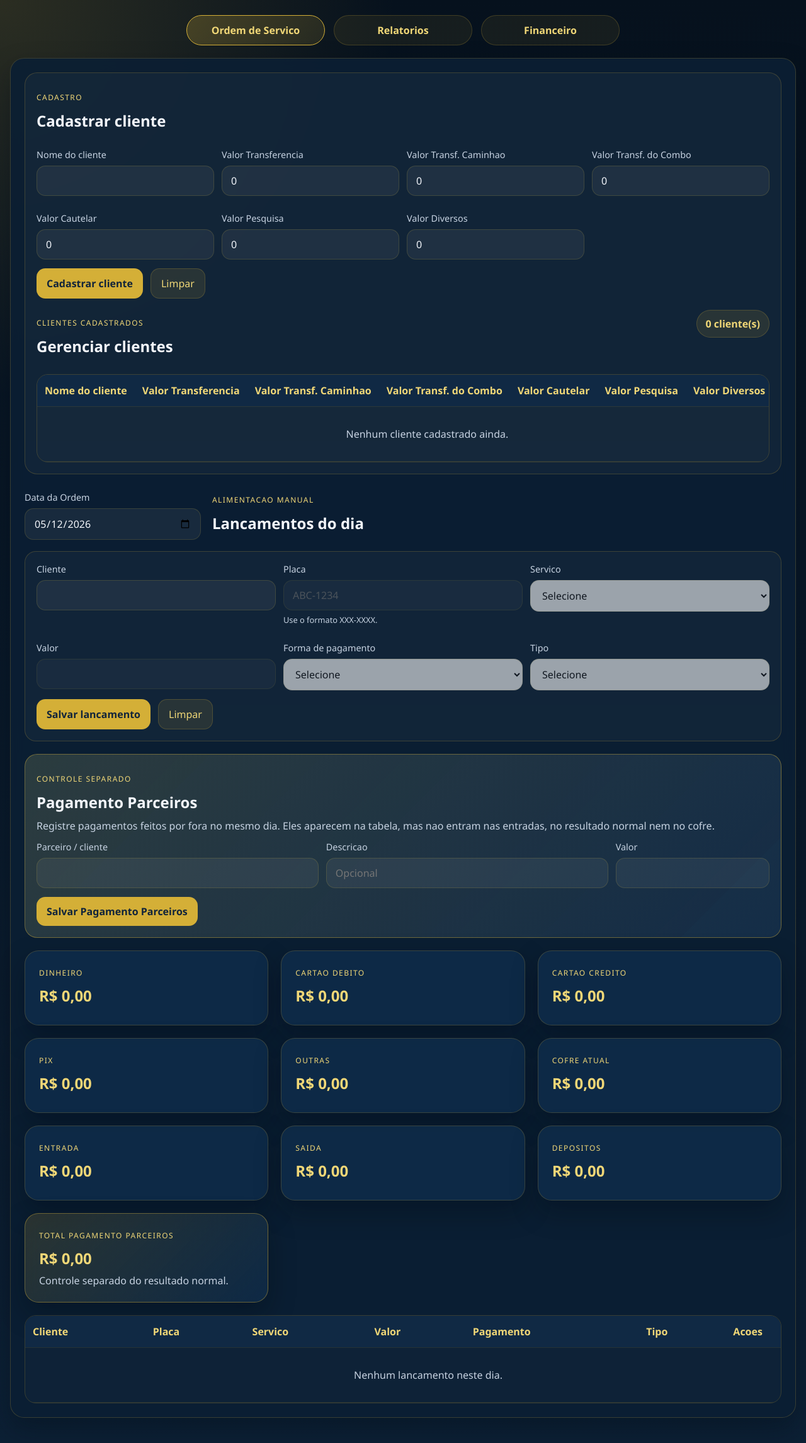
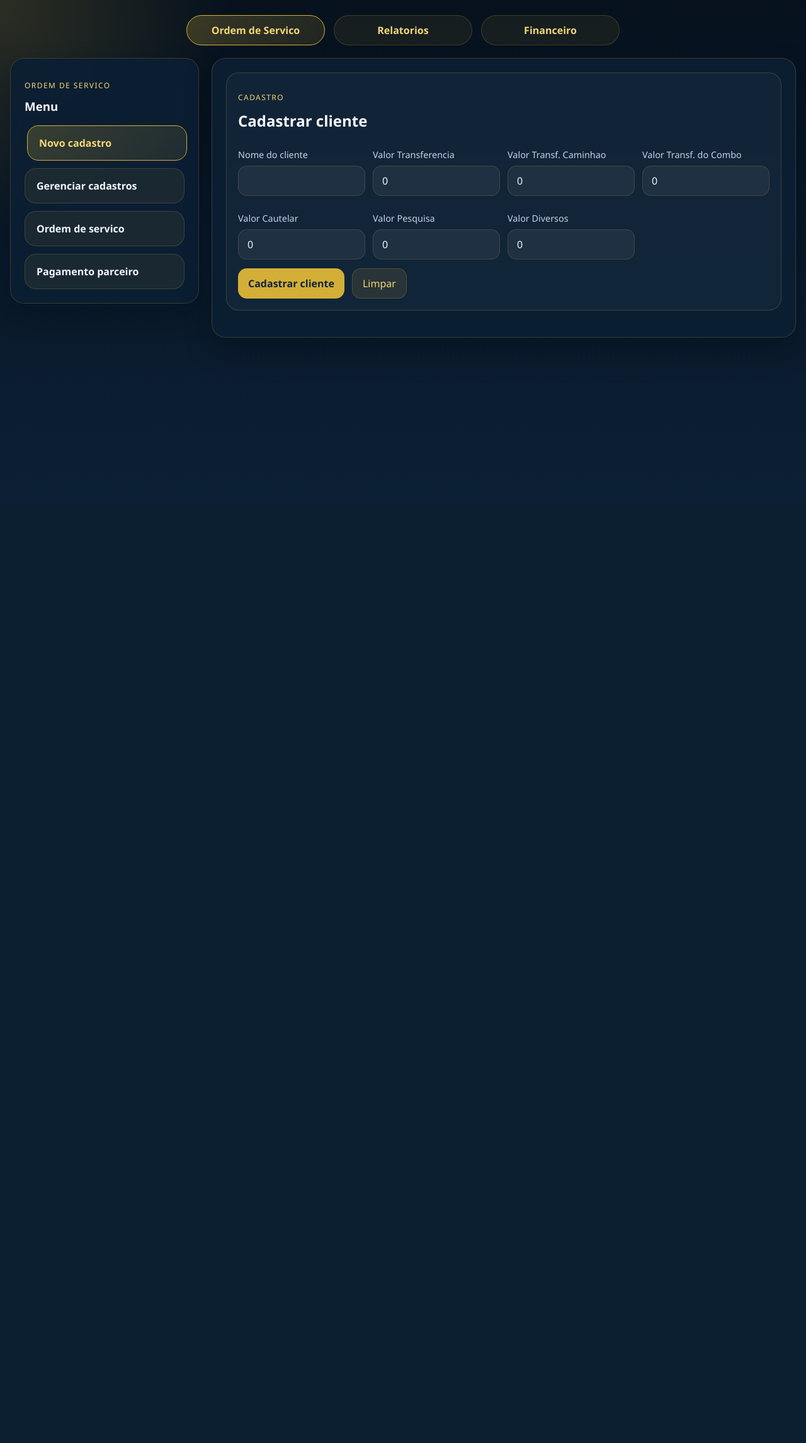
Before and after one commit to romanocmd0/pedido-ricardo, a Flask app: page /service-order in a window 1280 px wide. Shown: the whole page at 63% size. After the commit the page ends 536 px from the top, so only its background shows below. Run offline with Flask 3, Linux system fonts and the light colour scheme; the visitor is signed in with stand-in values (Sample User, id 1); data comes from the database, SQL or seed files in the repository; data that the repository does not hold is empty.

Commit message:
Add files via upload

```diff
--- a/2026-04-17-files-mentioned-by-the-user-pedido-2/static/cash_flow.js
+++ b/2026-04-17-files-mentioned-by-the-user-pedido-2/static/cash_flow.js
@@ -66,6 +66,9 @@ const cashPageMode = {
   hasTree: Boolean(cashElements.tree),
   hasClientRegistration: Boolean(cashElements.clientRegistrationForm),
 };
+
+const serviceNavButtons = document.querySelectorAll("[data-service-nav]");
+const serviceViews = document.querySelectorAll("[data-service-view]");
 
 const servicePriceFieldMap = {
   Transferencia: "price_transferencia",
@@ -678,10 +681,24 @@ function setupEvents() {
   cashElements.finalizeButton?.addEventListener("click", () => setFinalized(true));
   cashElements.reopenButton?.addEventListener("click", () => setFinalized(false));
   cashElements.deleteDayButton?.addEventListener("click", deleteCashDay);
+  if (serviceNavButtons.length && serviceViews.length) {
+    serviceNavButtons.forEach((button) => {
+      button.addEventListener("click", () => {
+        const key = button.dataset.serviceNav;
+        if (!key || button.classList.contains("is-active")) return;
+        serviceNavButtons.forEach((item) => {
+          item.classList.toggle("is-active", item.dataset.serviceNav === key);
+        });
+        serviceViews.forEach((view) => {
+          view.classList.toggle("is-active", view.dataset.serviceView === key);
+        });
+      });
+    });
+  }
   setupGuidedFormEvents();
 }
 
-if (cashElements.dateInput && cashElements.body) {
+if (cashElements.dateInput && (cashElements.body || cashPageMode.hasEntryForm || cashPageMode.hasClientRegistration || cashPageMode.hasPartnerPaymentForm)) {
   syncDateInput();
   setupEvents();
   loadClientSuggestions().then(() => updateGuidedFlow());
--- a/2026-04-17-files-mentioned-by-the-user-pedido-2/templates/service_order.html
+++ b/2026-04-17-files-mentioned-by-the-user-pedido-2/templates/service_order.html
@@ -14,7 +14,22 @@
         <a class="nav-button" href="/cash-flow">Financeiro</a>
       </nav>
 
-      <section class="panel cash-main-panel service-order-panel">
+      <section class="reports-shell service-order-shell">
+        <aside class="panel reports-sidebar">
+          <div class="reports-sidebar-header">
+            <p class="section-tag">Ordem de Servico</p>
+            <h1>Menu</h1>
+          </div>
+          <div class="reports-sidebar-nav">
+            <button class="report-nav-button is-active" type="button" data-service-nav="new-client">Novo cadastro</button>
+            <button class="report-nav-button" type="button" data-service-nav="manage-clients">Gerenciar cadastros</button>
+            <button class="report-nav-button" type="button" data-service-nav="service-order">Ordem de servico</button>
+            <button class="report-nav-button" type="button" data-service-nav="partner-payment">Pagamento parceiro</button>
+          </div>
+        </aside>
+
+        <div class="reports-content-area">
+      <section class="panel report-view service-order-view is-active" data-service-view="new-client">
         <section class="client-registration-section">
           <div class="section-header">
             <div>
@@ -59,7 +74,11 @@
               <button id="client-registration-clear" class="secondary-button" type="button">Limpar</button>
             </div>
           </form>
+        </section>
+      </section>
 
+      <section class="panel report-view service-order-view" data-service-view="manage-clients">
+        <section class="client-registration-section">
           <div class="section-header client-list-header">
             <div>
               <p class="section-tag">Clientes cadastrados</p>
@@ -91,7 +110,9 @@
             </table>
           </div>
         </section>
+      </section>
 
+      <section class="panel report-view service-order-view" data-service-view="service-order">
         <div class="section-header service-order-header">
           <div class="service-order-date-field">
             <label class="field compact">
@@ -160,7 +181,9 @@
             <button id="clear-cash-form-button" class="secondary-button" type="button">Limpar</button>
           </div>
         </form>
+      </section>
 
+      <section class="panel report-view service-order-view" data-service-view="partner-payment">
         <section class="partner-payment-section">
           <div class="section-header">
             <div>
@@ -189,72 +212,9 @@
             </div>
           </form>
         </section>
-
-        <section class="summary-grid cash-summary-grid">
-          <article class="panel stat-card">
-            <span class="section-tag">Dinheiro</span>
-            <strong id="cash-total-dinheiro">R$ 0,00</strong>
-          </article>
-          <article class="panel stat-card">
-            <span class="section-tag">Cartao debito</span>
-            <strong id="cash-total-debito">R$ 0,00</strong>
-          </article>
-          <article class="panel stat-card">
-            <span class="section-tag">Cartao credito</span>
-            <strong id="cash-total-credito">R$ 0,00</strong>
-          </article>
-          <article class="panel stat-card">
-            <span class="section-tag">PIX</span>
-            <strong id="cash-total-pix">R$ 0,00</strong>
-          </article>
-          <article class="panel stat-card">
-            <span class="section-tag">Outras</span>
-            <strong id="cash-total-outras">R$ 0,00</strong>
-          </article>
-          <article class="panel stat-card">
-            <span class="section-tag">Cofre atual</span>
-            <strong id="cash-vault-balance">R$ 0,00</strong>
-          </article>
-          <article class="panel stat-card">
-            <span class="section-tag">Entrada</span>
-            <strong id="cash-total-in">R$ 0,00</strong>
-          </article>
-          <article class="panel stat-card">
-            <span class="section-tag">Saida</span>
-            <strong id="cash-total-out">R$ 0,00</strong>
-          </article>
-          <article class="panel stat-card">
-            <span class="section-tag">Depositos</span>
-            <strong id="cash-total-deposit">R$ 0,00</strong>
-          </article>
-          <article class="panel stat-card partner-payment-card">
-            <span class="section-tag">Total Pagamento Parceiros</span>
-            <strong id="cash-total-partner-payment">R$ 0,00</strong>
-            <p>Controle separado do resultado normal.</p>
-          </article>
-        </section>
-
-        <div class="table-wrapper">
-          <table>
-            <thead>
-              <tr>
-                <th>Cliente</th>
-                <th>Placa</th>
-                <th>Servico</th>
-                <th>Valor</th>
-                <th>Pagamento</th>
-                <th>Tipo</th>
-                <th>Acoes</th>
-              </tr>
-            </thead>
-            <tbody id="cash-entries-body">
-              <tr>
-                <td colspan="7" class="empty-state">Selecione uma data para carregar os lancamentos.</td>
-              </tr>
-            </tbody>
-          </table>
+        <datalist id="client-name-suggestions"></datalist>
+      </section>
         </div>
-        <datalist id="client-name-suggestions"></datalist>
       </section>
     </main>
 
```
Also changed, not shown: 2026-04-17-files-mentioned-by-the-user-pedido-2/templates/cash_flow.html (+44 -0 lines).
